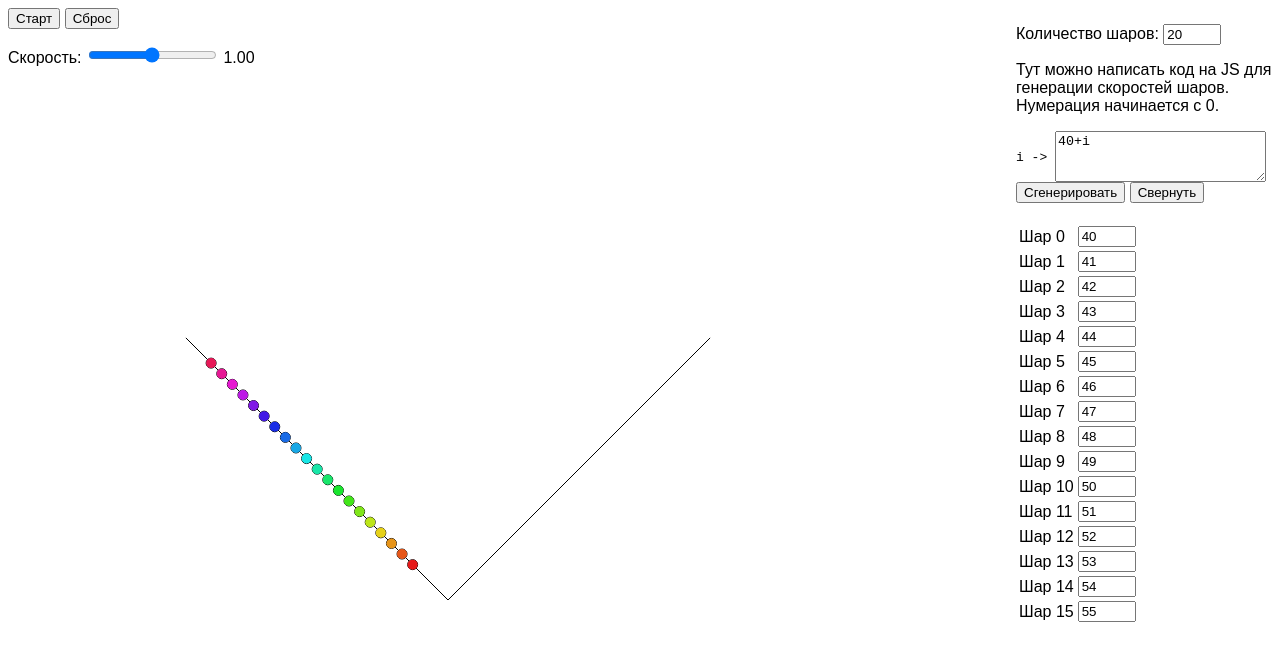
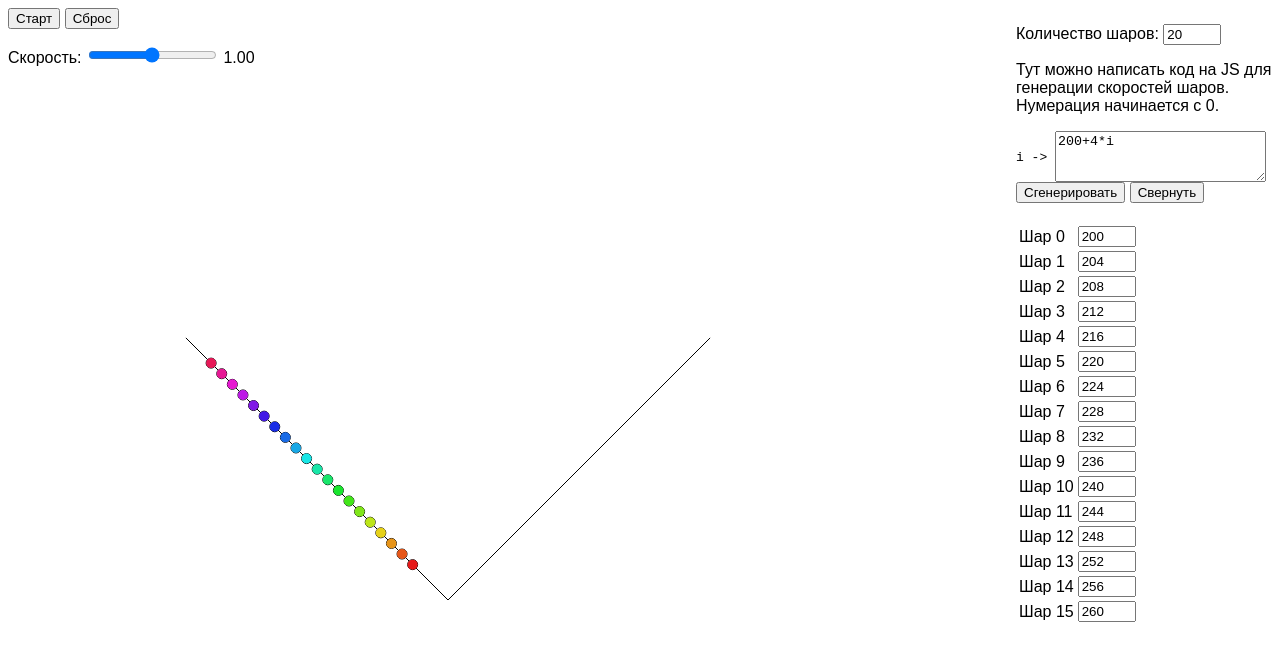
Before and after one commit to Reguas/bouncing-balls, a website built with Parcel: page index.html in a window 1280 px wide. Built offline with nearby package versions, Linux system fonts and the light colour scheme.

Commit message:
Changed default speed formula

```diff
--- a/index.html
+++ b/index.html
@@ -28,7 +28,7 @@
       <div>
         <p>Тут можно написать код на JS для генерации скоростей шаров. Нумерация начинается с 0.</p>
         <code>i -> </code>
-        <textarea style="vertical-align:middle; width:80%" id="gen-code" rows="3">40+i</textarea>
+        <textarea style="vertical-align:middle; width:80%" id="gen-code" rows="3">200+4*i</textarea>
         <br>
         <button id="run-code">Сгенерировать</button>
         <button id="collapse-balls">Свернуть</button>
--- a/src/index.js
+++ b/src/index.js
@@ -9,7 +9,7 @@ let ballCount = 20;
 let ballRadius = 5;
 let speed = 0.0001;
 
-let genCode = '40+i'
+let genCode = '200+4*i'
 
 let centerX, centerY, borderLength;
 let ballDistance;
```
